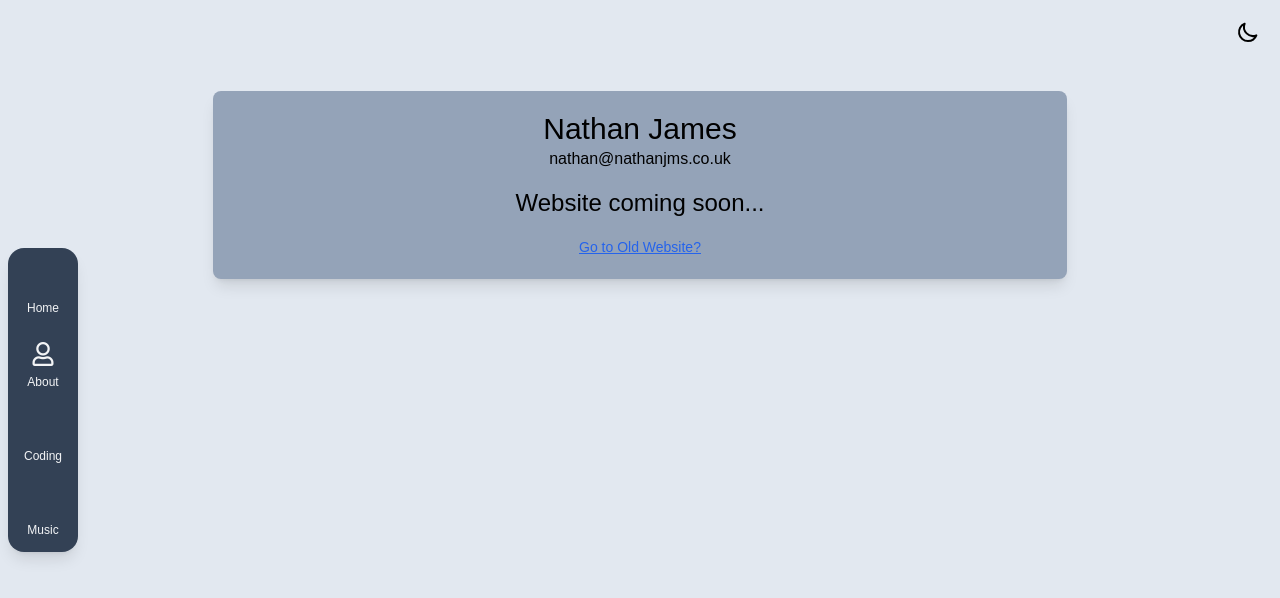
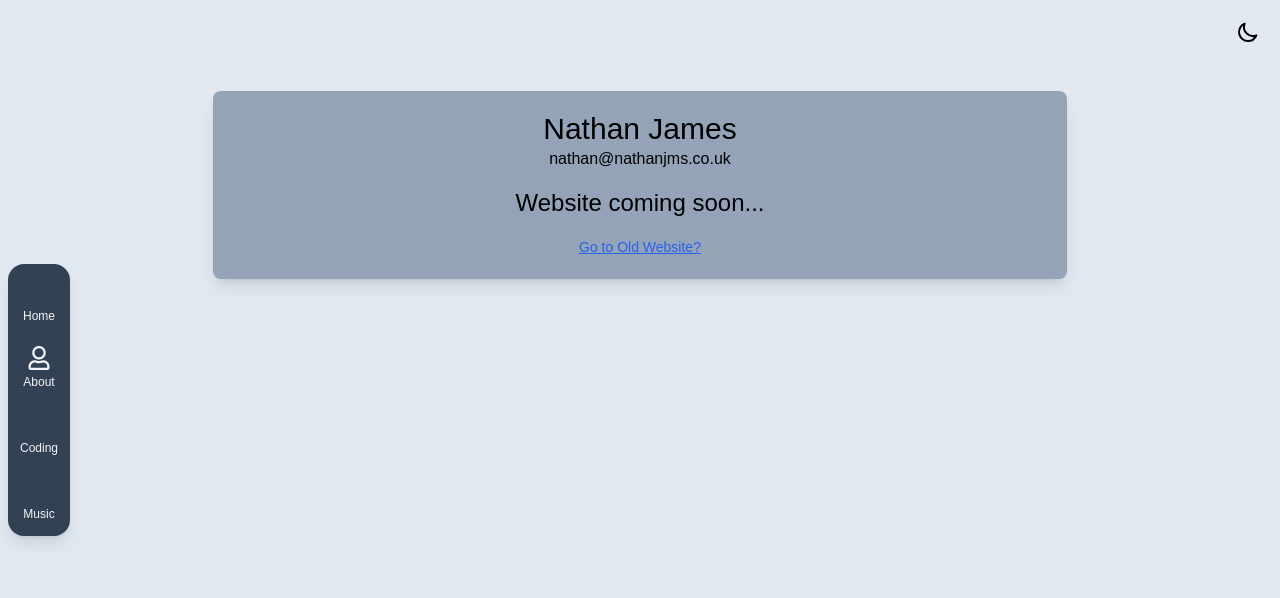
Before and after one commit to Nathanjms/nj-vue, a Vue app: page / in a window 1280 px wide. Shown: the top 598 px of the page. Built offline with nearby package versions, Linux system fonts and the light colour scheme; a web font is replaced by a local one.

Commit message:
Small navbar change

```diff
--- a/src/components/global/NavItem.vue
+++ b/src/components/global/NavItem.vue
@@ -5,13 +5,13 @@ defineProps(['name', 'link', 'icon']);
     <div class="flex-1 group hover:scale-110">
         <router-link :to="link">
             <div class="flex items-end justify-center text-center
-                mx-auto px-2 pt-2 w-full
+                mx-auto px-1 pt-1 w-full
                 text-gray-100 dark:text-gray-600
                 group-hover:text-purple-400  dark:group-hover:text-purple-700
                 border-b-2 border-transparent
             ">
                 <span class="block px-1 py-1">
-                    <i :class="icon" class="text-2xl mb-1 block`"></i>
+                    <i :class="icon" class="text-2xl block`"></i>
                     <span class="block text-xs">{{ name }}</span>
                     <span class="block w-1 mx-auto h-1 group-hover:bg-purple-500 rounded-full"></span>
                 </span>
```
